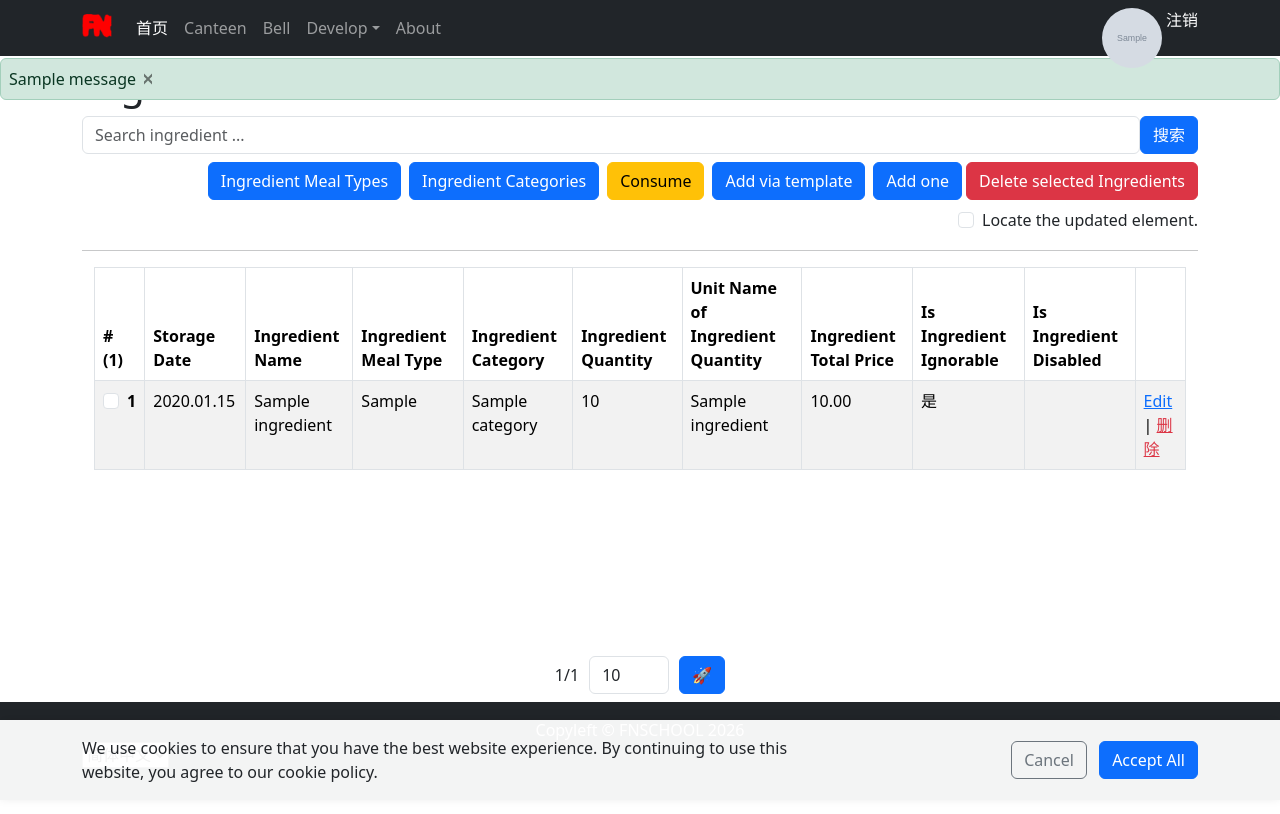
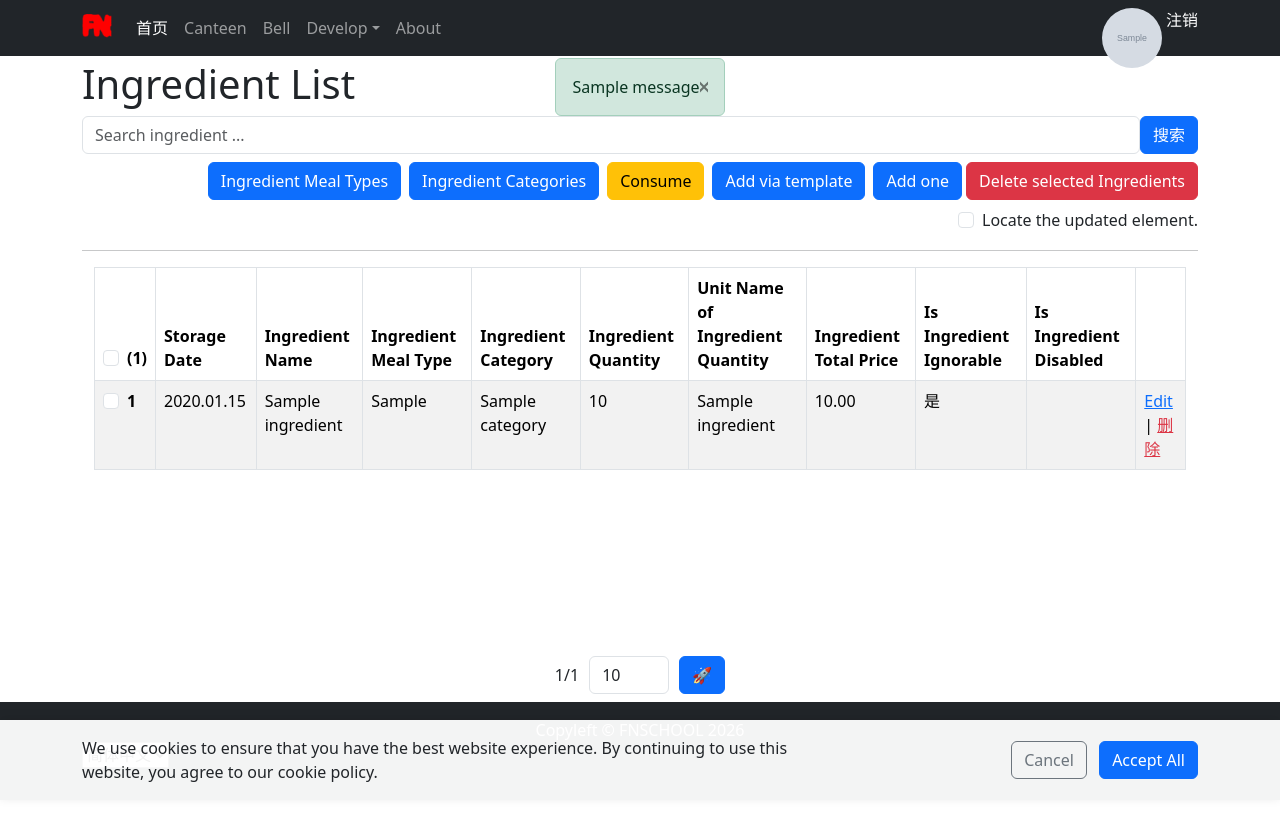
Before and after one commit to larryw3i/funingschool, a Django app: page /canteen/list_ingredients in a window 1280 px wide. Run offline with Django 4.2, Linux system fonts and the light colour scheme; a user stored in the database is signed in; tables that the repository leaves empty hold one stand-in row (values such as "Sample post"); grey boxes marked "Sample" are stand-in pictures; one stand-in notice (Sample message) is shown; some libraries are stand-ins or nearby versions.

Commit message:
Daily Copy.

```diff
--- a/src/fnschoo1/canteen/templates/canteen/ingredient/list.html
+++ b/src/fnschoo1/canteen/templates/canteen/ingredient/list.html
@@ -36,7 +36,9 @@
        onclick="open_small_window('{% url 'canteen:create_ingredients' %}')">{% trans "Add via template" %}</a>
     <a class="btn btn-primary mx-1"
        onclick="open_small_window('{% url 'canteen:create_ingredient' %}')">{% trans "Add one" %}</a>
-    <a class="btn btn-danger" onclick="delete_ingredients()">{% trans "Delete selected Ingredients" %}</a>
+    <a title='{% trans "Click twice within one minute to delete the selected ingredients. (Note: This is an irreversible operation.)" %}'
+       class="btn btn-danger"
+       onclick="delete_ingredients()">{% trans "Delete selected Ingredients" %}</a>
   </div>
 
   <div class="d-flex justify-content-end pt-2">
@@ -58,10 +60,20 @@
         <thead>
           <tr>
             <th scope="col">
-              #
-              {% blocktrans with ingredients_len=ingredients_len %}
-              ({{ingredients_len}})
-              {% endblocktrans %}
+              <div class="form-check" title="{% trans 'Select all ingredients.' %}">
+                <input type="checkbox"
+                       style="cursor: pointer"
+                       class="form-check-input all_ingredients_checkbox"
+                       name="all_ingredients_checkbox"
+                       id="all_ingredients_checkbox" />
+                <label class="form-check-label"
+                       style="cursor: pointer"
+                       for="all_ingredients_checkbox">
+                  {% blocktrans with ingredients_len=ingredients_len %}
+                    ({{ingredients_len}})
+                  {% endblocktrans %}
+                </label>
+              </div>
             </th>
             {% for name,sort, header in headers %}
               <th scope="col"
@@ -91,10 +103,10 @@
                          class="form-check-input ingredient_checkbox"
                          value="{{ ingredient.id }}"
                          name="ingredient_checkbox"
-                         id="ingredient_free_nark_{{ ingredient.id }}" />
+                         id="ingredient_checkbox_{{ ingredient.id }}" />
                   <label class="form-check-label"
                          style="cursor: pointer"
-                         for="ingredient_free_nark_{{ ingredient.id }}">
+                         for="ingredient_checkbox_{{ ingredient.id }}">
                     {{ forloop.counter }}
                   </label>
                 </div>
@@ -148,6 +160,24 @@
   {% include 'includes/_paginator.html' %}
   {{ total_price_title|json_script:"total_price_title" }}
   <script>
+    var delete_ingredients_timer = null
+
+    $(document).ready(function() {
+      $("#all_ingredients_checkbox").click(function(event) {
+        var ingredient_checkboxes = $('.ingredient_checkbox')
+        var element = $(event.target)
+        if ($(element).is(':checked')) {
+          $(ingredient_checkboxes).each(function(index, __element) {
+            $(__element).prop("checked", true)
+          })
+        } else {
+          $(ingredient_checkboxes).each(function(index, __element) {
+            $(__element).prop("checked", false)
+          })
+        }
+      })
+    })
+
     function set_ingredient_table_height() {
       var ingredient_table = $('.table-ingredient')
       var pagination = $('.pagination')
@@ -159,6 +189,11 @@
     }
 
     function delete_ingredients() {
+      var current_time = Date.now();
+      if (delete_ingredients_timer == null || current_time - delete_ingredients_timer > 60 * 1000) {
+        delete_ingredients_timer = current_time
+        return
+      }
       var selected_ingredient_ids = [];
       $('.ingredient_checkbox:checked').each(function(index, element) {
         selected_ingredient_ids.push($(element).val())
--- a/src/fnschoo1/canteen/views.py
+++ b/src/fnschoo1/canteen/views.py
@@ -408,7 +408,7 @@ def delete_ingredients(request):
     not_selected_ids_msg = _("Please select the item(s) you wish to delete.")
 
     if not selected_ids:
-        messages.info(request, not_selected_ids_msg)
+        messages.warning(request, not_selected_ids_msg)
         return redirect("canteen:list_ingredients")
 
     id_list = [
@@ -416,7 +416,7 @@ def delete_ingredients(request):
     ]
 
     if not id_list:
-        messages.error(request, not_selected_ids_msg)
+        messages.warning(request, not_selected_ids_msg)
         return redirect("canteen:list_ingredients")
     deleted_consumption_count, ___ = Consumption.objects.filter(
         ingredient__id__in=id_list
@@ -431,7 +431,7 @@ def delete_ingredients(request):
             if deleted_ingredient_count > 1
             else _("{0} ingredient has been deleted.")
         ).format(deleted_ingredient_count)
-        + "\n"
+        + " "
         + (
             _("{0} consumptions have been deleted.")
             if deleted_consumption_count > 1
--- a/src/fnschoo1/static/js/fnschool.js
+++ b/src/fnschoo1/static/js/fnschool.js
@@ -4,7 +4,6 @@ $(document).ready(function () {
     messages.css({
       position: 'absolute',
       top: $('.navbar').height() * 1.45,
-      width: '100%',
     })
     setTimeout(function () {
       messages.hide()
--- a/src/fnschoo1/templates/includes/_header.html
+++ b/src/fnschoo1/templates/includes/_header.html
@@ -92,12 +92,18 @@
   </div>
 </nav>
 {% if messages %}
-  <div class="messages">
-    {% for message in messages %}
-      <div class="alert alert-{{ message.tags }} p-2 m-0">
-        {{ message }}
-        <span class="btn-close mx-2" title="{% trans "Hide messages." %}"></span>
+  <div class="container">
+    <div class="row">
+      <div class="col col-12 justify-content-center d-flex">
+        <div class="messages">
+          {% for message in messages %}
+            <div class="alert alert-{{ message.tags }}">
+              {{ message }}
+              <span class="btn-close" title="{% trans "Hide messages." %}"></span>
+            </div>
+          {% endfor %}
+        </div>
       </div>
-    {% endfor %}
+    </div>
   </div>
 {% endif %}
```
Also changed, not shown: helper/docs/write_doc.py (+18 -8 lines), helper/docs/write_change_log.py (renamed from helper/docs/change_log.py), helper/docs/write_readme.py (renamed from helper/docs/readme.py), src/fnschoo1/locale/en/LC_MESSAGES/django.po, src/fnschoo1/locale/zh_Hans/LC_MESSAGES/django.po.
